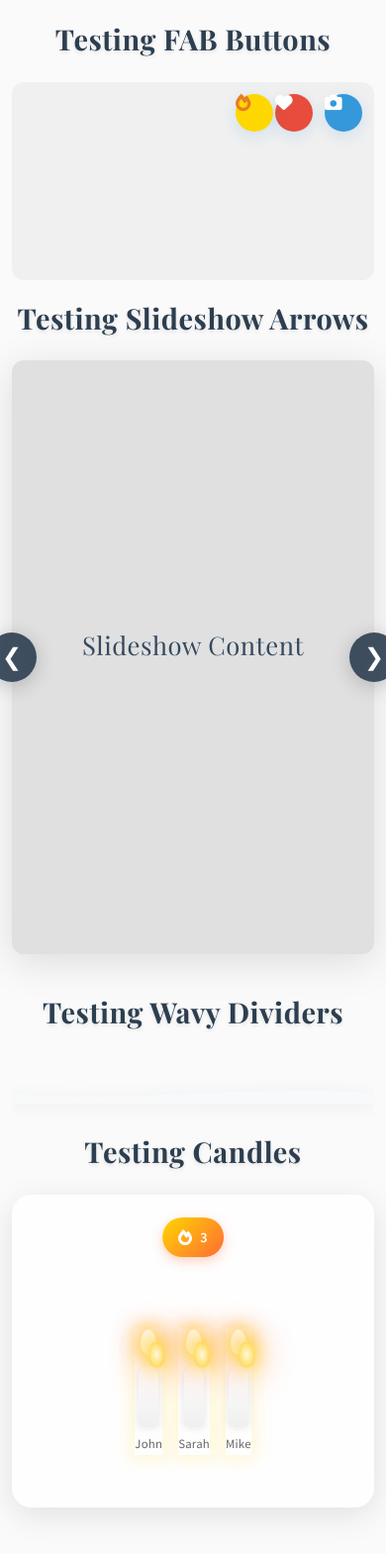
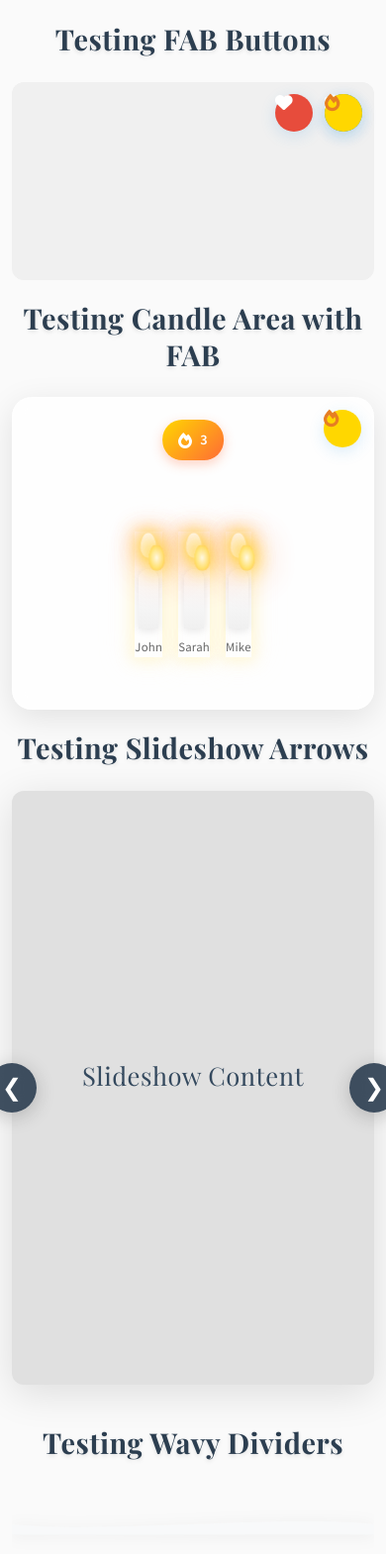
Before and after one commit to Vaibhavfrenz/neha-memorial, a plain HTML site: page test.html in a window 390 px wide. Shown: the part 86-1656 px from the top of the page at 99% size. Before the commit the page ends 1609 px from the top, so only its background shows below. Drawn offline with nearby package versions, Linux system fonts and the light colour scheme.

Commit message:
Fix candle lighting FAB icon positioning - move icon outside candle-container to candle-area for proper visibility

```diff
--- a/styles.css
+++ b/styles.css
@@ -301,6 +301,7 @@ h3 {
     box-shadow: 0 8px 32px rgba(0,0,0,0.1);
     backdrop-filter: blur(10px);
     border: 1px solid rgba(255,255,255,0.2);
+    position: relative;
 }
 
 .candle-container {
@@ -1454,7 +1455,7 @@ a:focus, button:focus {
 }
 
 .fab-candle {
-    right: 152px;
+    right: 32px;
     background: #ffd700;
     color: #e67e22;
 }
@@ -1525,7 +1526,7 @@ a:focus, button:focus {
     }
 
     .fab-candle {
-        right: 102px;
+        right: 12px;
     }
 
     .slideshow-caption, .memory-slideshow-content {
--- a/test.html
+++ b/test.html
@@ -25,24 +25,8 @@
             </div>
         </div>
 
-        <h2>Testing Slideshow Arrows</h2>
-        <div class="slideshow-container" style="position: relative; height: 300px; background: #e0e0e0; border-radius: 12px;">
-            <div style="display: flex; align-items: center; justify-content: center; height: 100%;">
-                <h3>Slideshow Content</h3>
-            </div>
-            <button class="slideshow-arrow left" id="slideshowPrev">&#10094;</button>
-            <button class="slideshow-arrow right" id="slideshowNext">&#10095;</button>
-        </div>
-
-        <h2>Testing Wavy Dividers</h2>
-        <div class="wavy-divider">
-            <svg viewBox="0 0 1440 80" fill="none" xmlns="http://www.w3.org/2000/svg">
-                <path d="M0 40C360 80 1080 0 1440 40V80H0V40Z" fill="#f8f9fa"/>
-            </svg>
-        </div>
-
-        <h2>Testing Candles</h2>
-        <div class="candle-area">
+        <h2>Testing Candle Area with FAB</h2>
+        <div class="candle-area" style="margin: 20px 0;">
             <div class="candle-container">
                 <div class="candles-lit-label">
                     <i class="fas fa-fire"></i> <span>3</span>
@@ -63,6 +47,25 @@
                     <div class="candle-name">Mike</div>
                 </div>
             </div>
+            <div class="fab fab-candle" id="fabCandleLight2" title="Light a Candle" aria-label="Light a Candle">
+                <i class="fas fa-fire"></i>
+            </div>
+        </div>
+
+        <h2>Testing Slideshow Arrows</h2>
+        <div class="slideshow-container" style="position: relative; height: 300px; background: #e0e0e0; border-radius: 12px;">
+            <div style="display: flex; align-items: center; justify-content: center; height: 100%;">
+                <h3>Slideshow Content</h3>
+            </div>
+            <button class="slideshow-arrow left" id="slideshowPrev">&#10094;</button>
+            <button class="slideshow-arrow right" id="slideshowNext">&#10095;</button>
+        </div>
+
+        <h2>Testing Wavy Dividers</h2>
+        <div class="wavy-divider">
+            <svg viewBox="0 0 1440 80" fill="none" xmlns="http://www.w3.org/2000/svg">
+                <path d="M0 40C360 80 1080 0 1440 40V80H0V40Z" fill="#f8f9fa"/>
+            </svg>
         </div>
     </div>
 
@@ -80,6 +83,10 @@
             alert('Candle lighting FAB clicked!');
         });
 
+        document.getElementById('fabCandleLight2').addEventListener('click', () => {
+            alert('Candle lighting FAB in candle area clicked!');
+        });
+
         // Test slideshow arrows
         document.getElementById('slideshowPrev').addEventListener('click', () => {
             alert('Previous arrow clicked!');
```
Also changed, not shown: index.html (+3 -3 lines).
